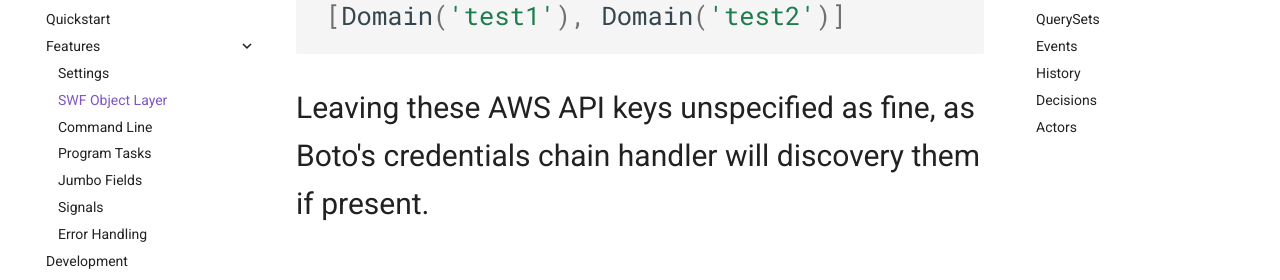
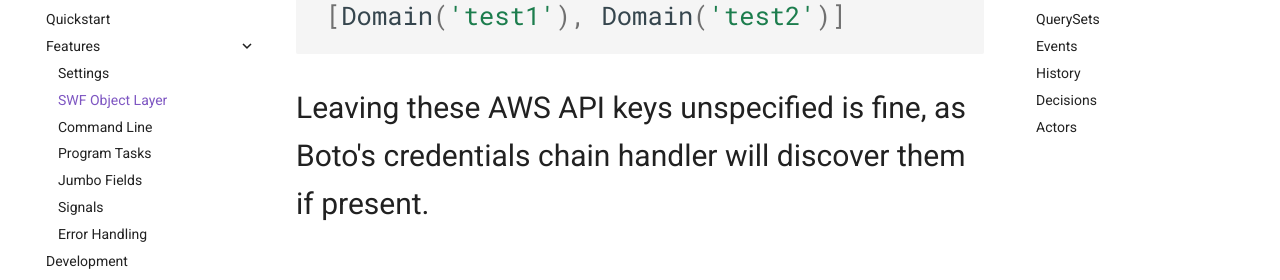
Before and after one commit to botify-labs/simpleflow, an MkDocs documentation site: the page built from docs/src/features/swf_layer.md, in a window 1280 px wide and 900 px high, scrolled down 2779 px. Shown: the part 170-450 px from the top of the window. Built offline with MkDocs 1.6.1 and Material for MkDocs 9.7.7, drawn with Linux system fonts in a browser that asks for light colours; comment, search, counter and statistics services are not loaded; old or Windows-style settings are respelled for this version of MkDocs.

Commit message:
Update swf_layer.md

````diff
--- a/docs/src/features/swf_layer.md
+++ b/docs/src/features/swf_layer.md
@@ -60,8 +60,8 @@ If neither of the previous methods were used, you can still set the AWS credenti
 [Domain('test1'), Domain('test2')]
 ```
 
-Leaving these AWS API keys unspecified as fine, as Boto's credentials chain
-handler will discovery them if present.
+Leaving these AWS API keys unspecified is fine, as Boto's credentials chain
+handler will discover them if present.
 
 Example usage
 -------------
````
